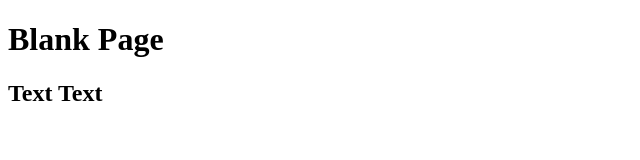
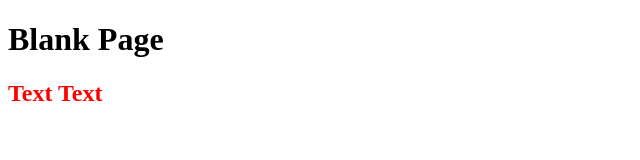
Before and after one commit to georg-claude-test/0main_openSAP_repo, a plain HTML site: page index.html in a window 1280 px wide. Shown: the whole page, without its empty margins (0-640 px from the left). Drawn offline with Linux system fonts and the light colour scheme.

Commit message:
changed second header color to red

```diff
--- a/index.html
+++ b/index.html
@@ -6,6 +6,6 @@
 	</head>
 	<body>
 		<h1>Blank Page</h1>
-		<h2>Text Text</h2>
+		<h2 style="color: red">Text Text</h2>
 	</body>
 </html>
```
